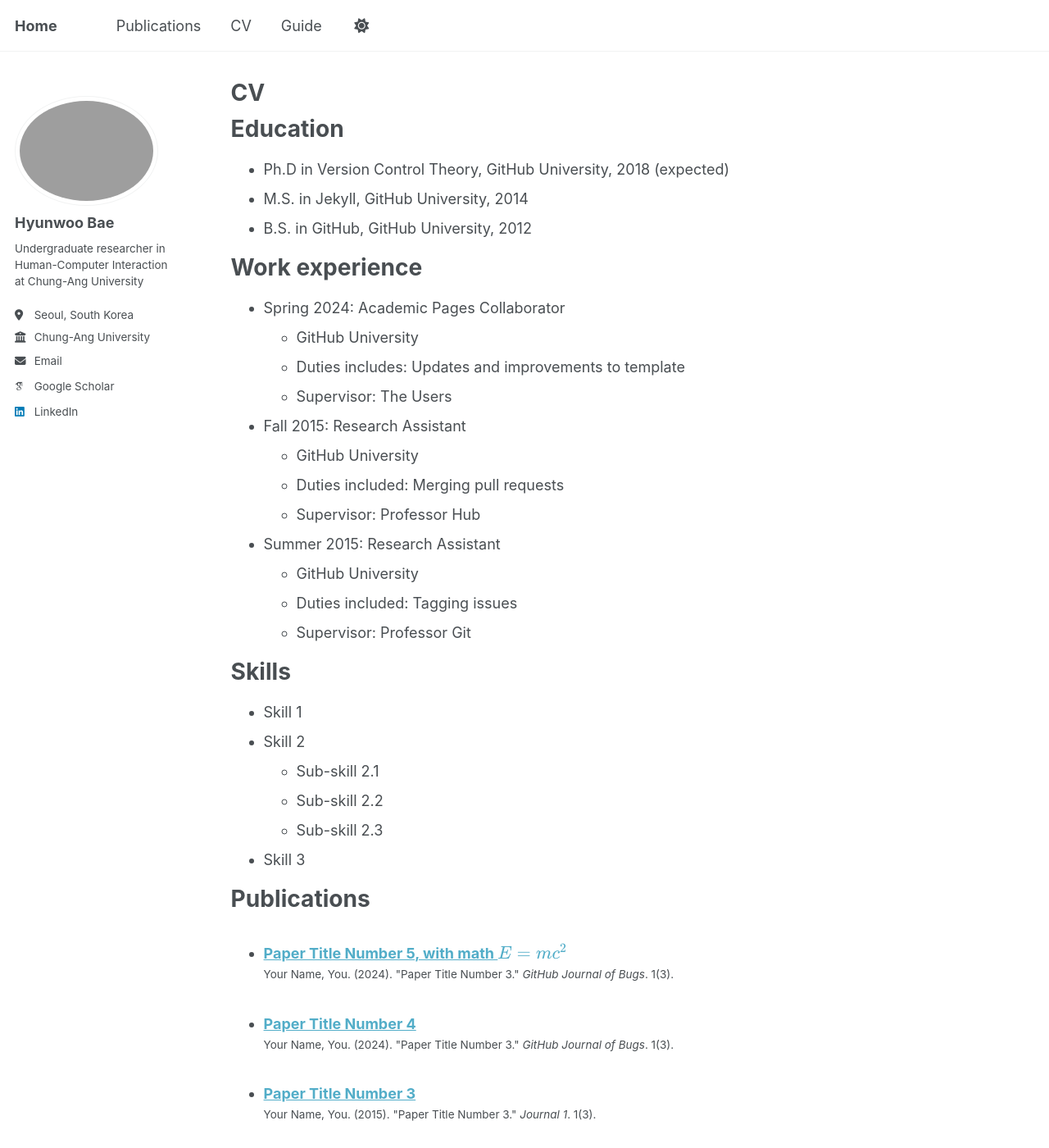
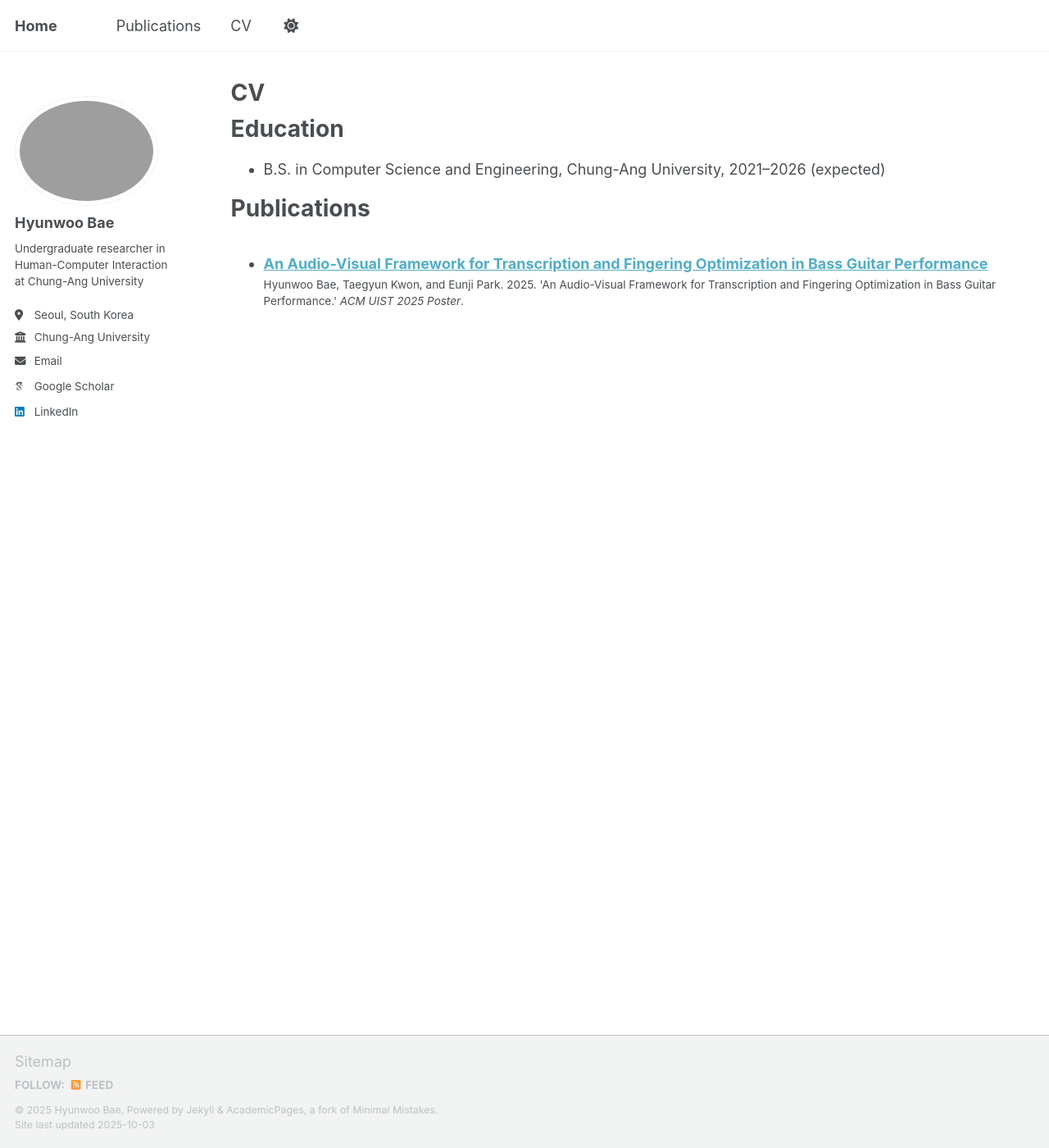
Before and after one commit to bhw6217/bhw6217.github.io, a Jekyll site: the page built from _pages/cv.md, in a window 1280 px wide and 1400 px high. Shown: the whole window at 82% size. Built offline with Jekyll 4.4.1, drawn with Linux system fonts in a browser that asks for light colours; some web fonts are replaced; a script that is not in the unit is left out; some of the changed text lies outside the part shown.

Commit message:
publications

```diff
--- a/_data/navigation.yml
+++ b/_data/navigation.yml
@@ -29,5 +29,5 @@ main:
   # - title: "CV"
   #   url: /cv-json/
 
-  - title: "Guide"
-    url: /markdown/
+  # - title: "Guide"
+  #   url: /markdown/
--- a/_pages/cv.md
+++ b/_pages/cv.md
@@ -11,11 +11,11 @@ redirect_from:
 
 Education
 ======
-* Ph.D in Version Control Theory, GitHub University, 2018 (expected)
-* M.S. in Jekyll, GitHub University, 2014
-* B.S. in GitHub, GitHub University, 2012
+<!-- * Ph.D in Version Control Theory, GitHub University, 2018 (expected)
+* M.S. in Jekyll, GitHub University, 2014 -->
+* B.S. in Computer Science and Engineering, Chung-Ang University, 2021–2026 (expected)
 
-Work experience
+<!-- Work experience
 ======
 * Spring 2024: Academic Pages Collaborator
   * GitHub University
@@ -30,16 +30,16 @@ Work experience
 * Summer 2015: Research Assistant
   * GitHub University
   * Duties included: Tagging issues
-  * Supervisor: Professor Git
+  * Supervisor: Professor Git -->
 
-Skills
+<!-- Skills
 ======
 * Skill 1
 * Skill 2
   * Sub-skill 2.1
   * Sub-skill 2.2
   * Sub-skill 2.3
-* Skill 3
+* Skill 3 -->
 
 Publications
 ======
@@ -47,7 +47,7 @@ Publications
     {% include archive-single-cv.html %}
   {% endfor %}</ul>
 
-Talks
+<!-- Talks
 ======
   <ul>{% for post in site.talks reversed %}
     {% include archive-single-talk-cv.html  %}
@@ -61,4 +61,4 @@ Teaching
 
 Service and leadership
 ======
-* Currently signed in to 43 different slack teams
+* Currently signed in to 43 different slack teams -->
--- a/_publications/2009-10-01-paper-title-number-1.md
+++ /dev/null
@@ -1,14 +0,0 @@
----
-title: "Paper Title Number 1"
-collection: publications
-category: manuscripts
-permalink: /publication/2009-10-01-paper-title-number-1
-excerpt: 'This paper is about the number 1. The number 2 is left for future work.'
-date: 2009-10-01
-venue: 'Journal 1'
-slidesurl: 'http://academicpages.github.io/files/slides1.pdf'
-paperurl: 'http://academicpages.github.io/files/paper1.pdf'
-bibtexurl: 'http://academicpages.github.io/files/bibtex1.bib'
-citation: 'Your Name, You. (2009). &quot;Paper Title Number 1.&quot; <i>Journal 1</i>. 1(1).'
----
-The contents above will be part of a list of publications, if the user clicks the link for the publication than the contents of section will be rendered as a full page, allowing you to provide more information about the paper for the reader. When publications are displayed as a single page, the contents of the above "citation" field will automatically be included below this section in a smaller font.
--- a/_publications/2010-10-01-paper-title-number-2.md
+++ /dev/null
@@ -1,14 +0,0 @@
----
-title: "Paper Title Number 2"
-collection: publications
-category: manuscripts
-permalink: /publication/2010-10-01-paper-title-number-2
-excerpt: 'This paper is about the number 2. The number 3 is left for future work.'
-date: 2010-10-01
-venue: 'Journal 1'
-slidesurl: 'http://academicpages.github.io/files/slides2.pdf'
-paperurl: 'http://academicpages.github.io/files/paper2.pdf'
-citation: 'Your Name, You. (2010). &quot;Paper Title Number 2.&quot; <i>Journal 1</i>. 1(2).'
----
-
-The contents above will be part of a list of publications, if the user clicks the link for the publication than the contents of section will be rendered as a full page, allowing you to provide more information about the paper for the reader. When publications are displayed as a single page, the contents of the above "citation" field will automatically be included below this section in a smaller font.
--- a/_publications/2015-10-01-paper-title-number-3.md
+++ /dev/null
@@ -1,14 +0,0 @@
----
-title: "Paper Title Number 3"
-collection: publications
-category: manuscripts
-permalink: /publication/2015-10-01-paper-title-number-3
-excerpt: 'This paper is about the number 3. The number 4 is left for future work.'
-date: 2015-10-01
-venue: 'Journal 1'
-slidesurl: 'http://academicpages.github.io/files/slides3.pdf'
-paperurl: 'http://academicpages.github.io/files/paper3.pdf'
-citation: 'Your Name, You. (2015). &quot;Paper Title Number 3.&quot; <i>Journal 1</i>. 1(3).'
----
-
-The contents above will be part of a list of publications, if the user clicks the link for the publication than the contents of section will be rendered as a full page, allowing you to provide more information about the paper for the reader. When publications are displayed as a single page, the contents of the above "citation" field will automatically be included below this section in a smaller font.
--- a/_publications/2025-06-08-paper-title-number-5.md
+++ /dev/null
@@ -1,13 +0,0 @@
----
-title: "Paper Title Number 5, with math $$E=mc^2$$"
-collection: publications
-category: conferences
-permalink: /publication/2024-02-17-paper-title-number-4
-excerpt: 'This paper is about a famous math equation, $$E=mc^2$$'
-date: 2024-02-17
-venue: 'GitHub Journal of Bugs'
-paperurl: 'http://academicpages.github.io/files/paper3.pdf'
-citation: 'Your Name, You. (2024). &quot;Paper Title Number 3.&quot; <i>GitHub Journal of Bugs</i>. 1(3).'
----
-
-Using [MathJax](https://www.mathjax.org/) in the description is supported - $$E=mc^2$$ - however, the use must be mindful that the default delimiters are `$$...$$` and `\\[...\\]` which differs from the `$...$` that is typically expected.
--- /dev/null
+++ b/_publications/2025-09-28-poster-uist-2025.md
@@ -0,0 +1,13 @@
+---
+title: "An Audio-Visual Framework for Transcription and Fingering Optimization in Bass Guitar Performance"
+collection: publications
+category: conferences
+permalink: /publication/2024-02-17-paper-title-number-4
+excerpt: "We propose a multimodal framework intergrating audio and visual informations for automatic transcription and fingering optimization in bass guitar performance."
+date: 2025-09-28
+venue: 'ACM UIST 2025 Poster'
+paperurl: 'https://dl.acm.org/doi/pdf/10.1145/3746058.3758448'
+citation: "Hyunwoo Bae, Taegyun Kwon, and Eunji Park. 2025. 'An Audio-Visual Framework for Transcription and Fingering Optimization in Bass Guitar Performance.' <i>ACM UIST 2025 Poster</i>."
+---
+
+Using [MathJax](https://www.mathjax.org/) in the description is supported - $$E=mc^2$$ - however, the use must be mindful that the default delimiters are `$$...$$` and `\\[...\\]` which differs from the `$...$` that is typically expected.
```
Also changed, not shown: _publications/2024-02-17-paper-title-number-4.md (deleted, +0 -13 lines), 1 other file.
